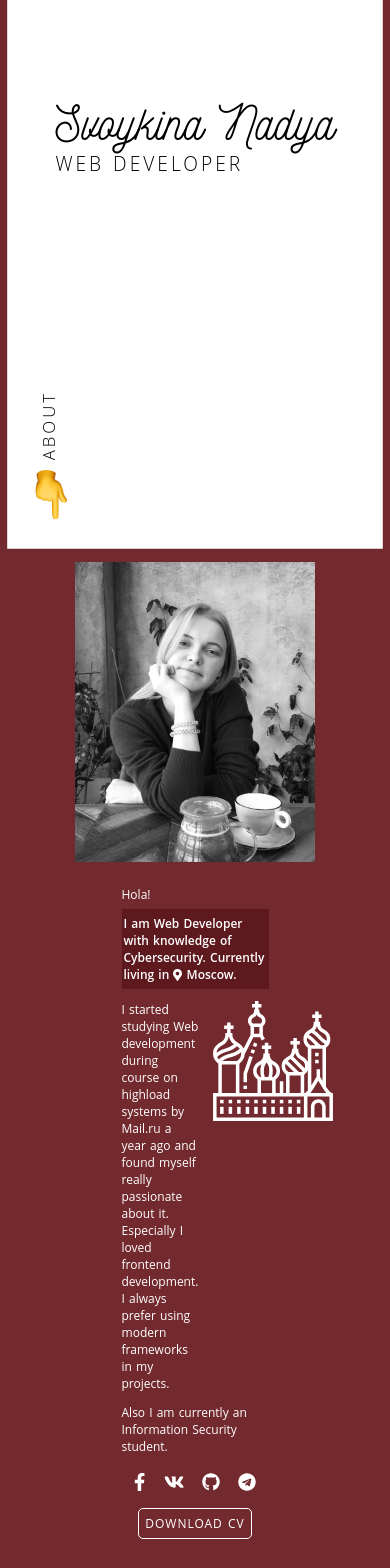
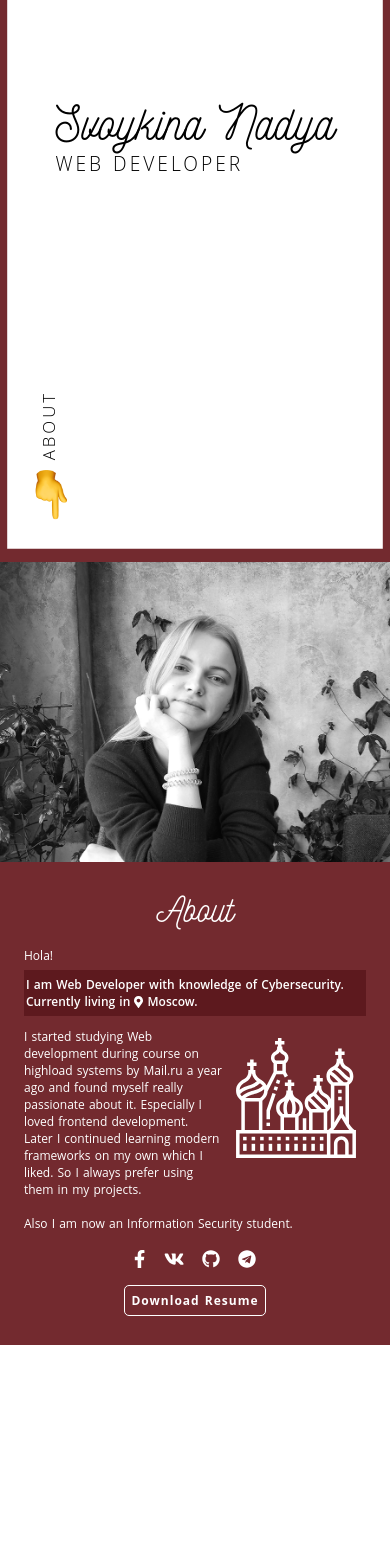
Before and after one commit to couatl/couatl.github.io, a Nuxt app: page / in a window 390 px wide. Shown: the part 288-1856 px from the top of the page. After the commit the page ends 1633 px from the top, so only its background shows below. Built offline with nearby package versions, Linux system fonts and the light colour scheme.

Commit message:
Changed profile text

```diff
--- a/components/ProfileSection.vue
+++ b/components/ProfileSection.vue
@@ -11,18 +11,21 @@
     padding-left: 2px;
     padding-top: 0.5em;
     padding-bottom: 0.5em;">
-          I am Web Developer with knowledge of Cybersecurity. Currently living in <font-awesome-icon icon="map-marker-alt"/> Moscow.
-        </div>
-        <div style="display: flex; flex-direction: row; justify-content: space-between">
-          <div style="font-weight: normal; margin-right: 15px">
-            I started studying Web development during course on highload systems by Mail.ru a year ago and found myself
-            really passionate about it.
-            Especially I loved frontend development. I always prefer using modern frameworks in my projects.
-          </div>
-          <cathedral-icon/>
+          I am Web Developer with knowledge of Cybersecurity. <br/> Currently living in
+          <font-awesome-icon icon="map-marker-alt"/>
+          Moscow.
         </div>
         <div style="font-weight: normal">
-          Also I am currently an Information Security student.
+          <cathedral-icon class="profile__cathedral-icon"/>
+
+          I started studying Web development during course on highload systems by Mail.ru a year ago and found myself
+          really passionate about it.
+          Especially I loved frontend development.
+          <br/> Later I continued learning modern frameworks on my own which I liked. So I always prefer using them in
+          my projects.
+          <br/>
+          <br/>
+          Also I am now an Information Security student.
         </div>
       </div>
 
@@ -44,7 +47,7 @@
         </div>
 
         <div class="download-button">
-          <a href="svoykina_ru.pdf">Download CV</a>
+          <a href="svoykina_ru.pdf"><font-awesome-icon style="margin-right: 0.5em" icon="file-pdf"/>Download Resume</a>
         </div>
       </div>
     </div>
@@ -53,6 +56,8 @@
 <!--<div>Icons made by <a href="http://www.freepik.com" title="Freepik">Freepik</a> from <a href="https://www.flaticon.com/" title="Flaticon">www.flaticon.com</a> is licensed by <a href="http://creativecommons.org/licenses/by/3.0/" title="Creative Commons BY 3.0" target="_blank">CC 3.0 BY</a></div>-->
 
 <script>
+  // TODO: click download in new tab!
+  // TODO: MOBILE
   import CathedralIcon from '~/components/CathedralIcon.vue'
 
   export default {
@@ -61,6 +66,7 @@
     }
   }
 </script>
+
 
 <style>
   .profile {
@@ -79,7 +85,7 @@
 
   .profile__photo {
     width: 50%;
-    min-height: 35em;
+    min-height: 40em;
     background: url('../static/profile-photo.png') no-repeat top center;
     background-size: cover;
   }
@@ -100,6 +106,12 @@
     margin-bottom: 0.5em;
   }
 
+  .profile__cathedral-icon {
+    height: 10em;
+    float: right;
+    margin: 10px;
+  }
+
   .social-icons {
     display: flex;
     justify-content: center;
@@ -114,7 +126,7 @@
   .download-button {
     margin: 1em;
     text-align: center;
-    text-transform: uppercase;
+    font-weight: bold;
   }
 
   .download-button a:hover {
@@ -142,14 +154,13 @@
 
     .profile__photo {
       display: block;
-      width: 20em;
+      width: 100%;
       min-height: 25em;
-      margin: auto;
       margin-top: 0.5em;
     }
 
-    .profile__title {
-      display: none;
+    .profile__info {
+      width: 100%;
     }
   }
 </style>
```
